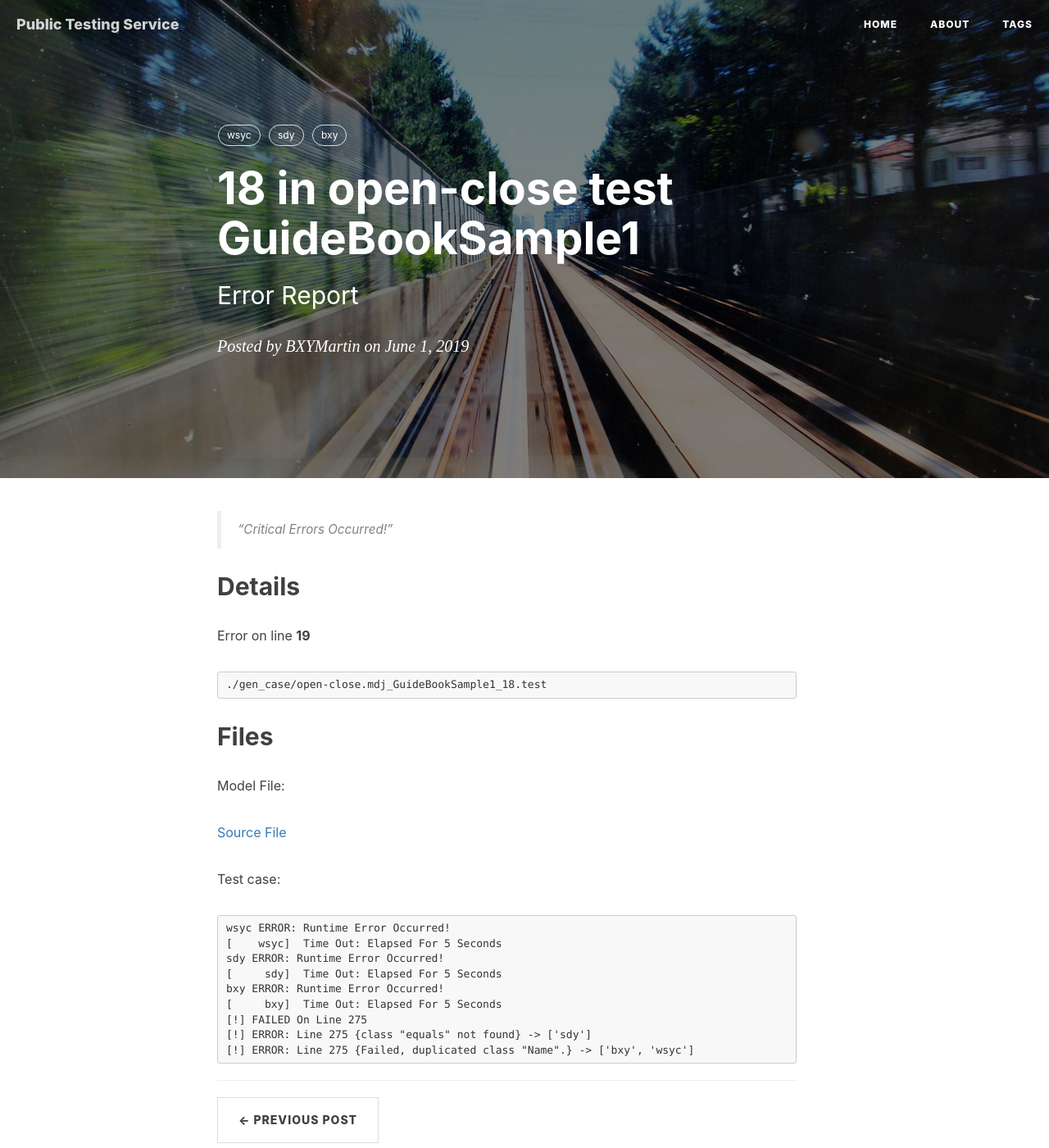
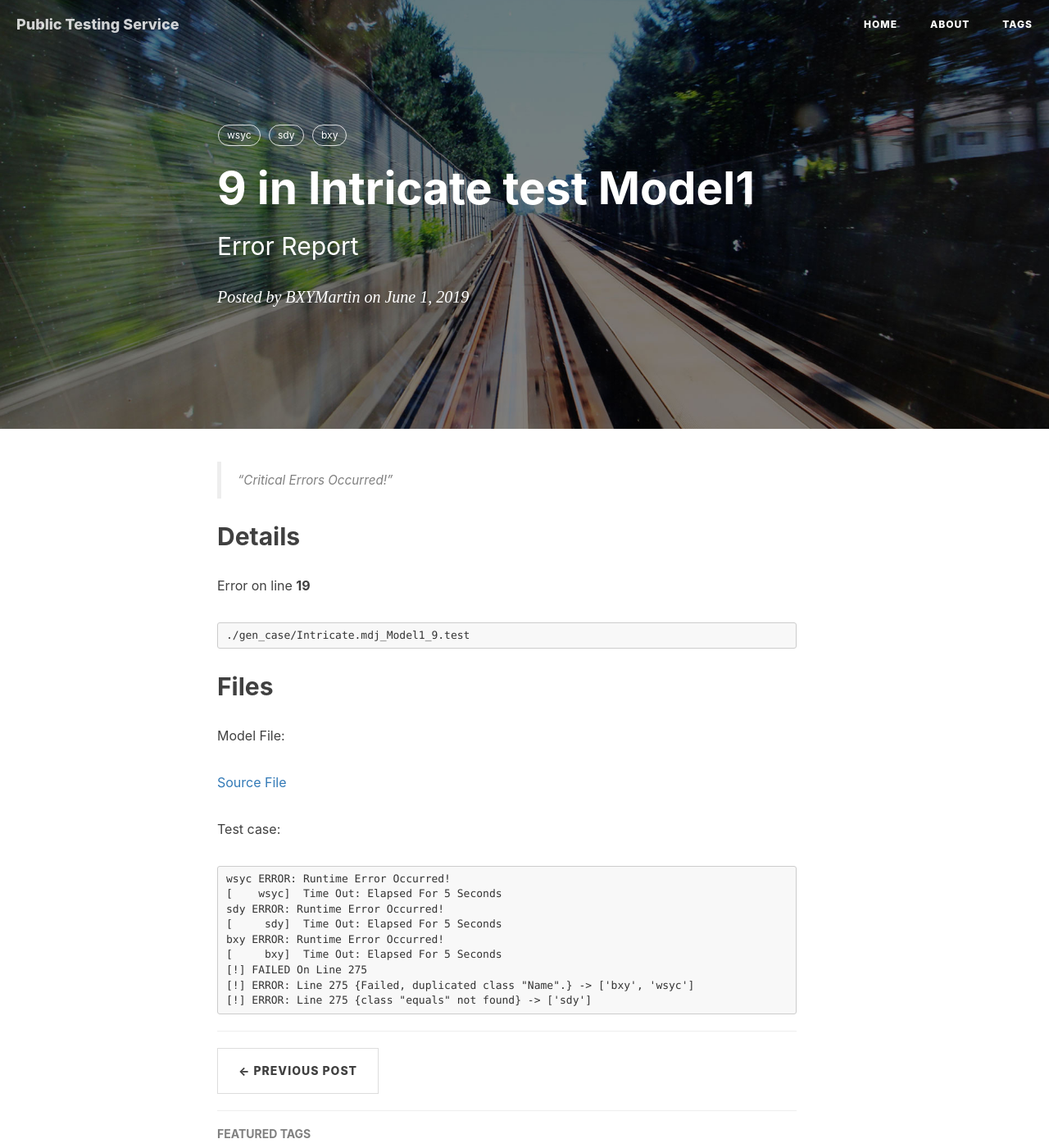
Before and after one commit to BXYMartin/OO-Public, a Jekyll site: the page built from docs/_posts/2019-06-01-13-36-12.markdown, in a window 1280 px wide and 1400 px high. Shown: the whole window at 82% size. Built offline with Jekyll 4.4.1, drawn with Linux system fonts in a browser that asks for light colours; nearby versions of some CDN libraries; comment, search, counter and statistics services are not loaded.

Commit message:
Wrong Behaviour Detected!

````diff
--- a/docs/_posts/2019-06-01-13-36-12.markdown
+++ b/docs/_posts/2019-06-01-13-36-12.markdown
@@ -1,6 +1,6 @@
 ---
 layout:     post
-title:      "18 in open-close test GuideBookSample1"
+title:      "9 in Intricate test Model1"
 subtitle:   "Error Report"
 date:       2019-06-01 13:36:12
 author:     "BXYMartin"
@@ -20,14 +20,14 @@ tags:
 Error on line **19**
 
 ```
-./gen_case/open-close.mdj_GuideBookSample1_18.test
+./gen_case/Intricate.mdj_Model1_9.test
 ```
 
 ## Files
 
 Model File:
 
-[Source File](https://github.com/BXYMartin/OO-Public/blob/master/test_mdj/open-close.mdj)
+[Source File](https://github.com/BXYMartin/OO-Public/blob/master/test_mdj/Intricate.mdj)
 
 Test case:
 
@@ -39,6 +39,6 @@ sdy ERROR: Runtime Error Occurred!
 bxy ERROR: Runtime Error Occurred!
 [     bxy]  Time Out: Elapsed For 5 Seconds
 [!] FAILED On Line 275
+[!] ERROR: Line 275 {Failed, duplicated class "Name".} -> ['bxy', 'wsyc']
 [!] ERROR: Line 275 {class "equals" not found} -> ['sdy']
-[!] ERROR: Line 275 {Failed, duplicated class "Name".} -> ['bxy', 'wsyc']
 ```
````
